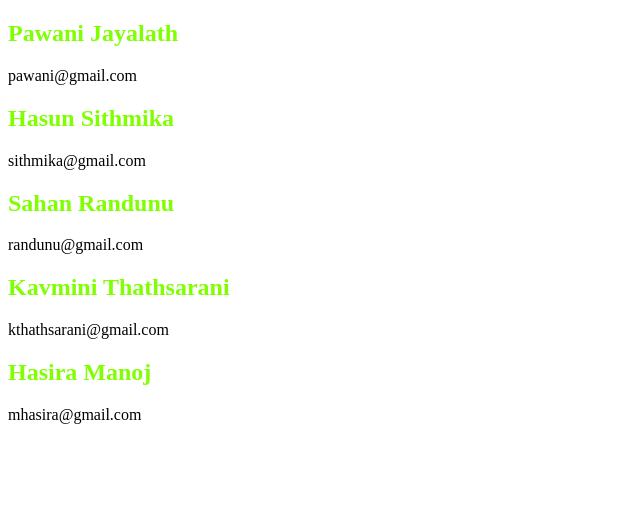
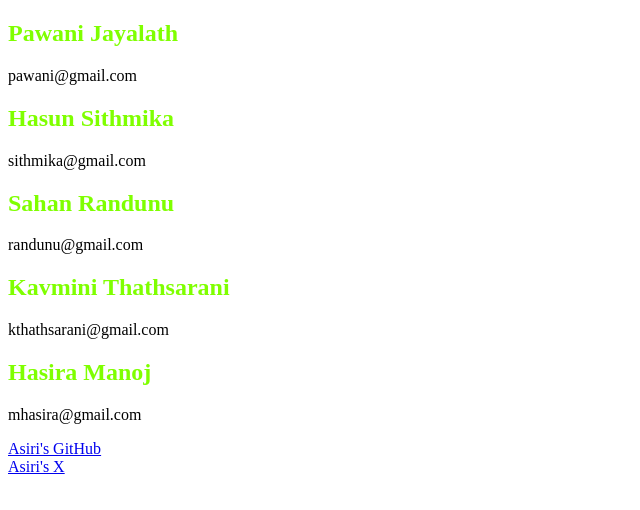
Before and after one commit to asiripr/my-first-react-app, a React (Create React App) app: page / in a window 1280 px wide. Shown: the top 510 px of the page, without its empty margins (0-640 px from the left). Built offline with nearby package versions, Linux system fonts and the light colour scheme.

Commit message:
modified UserLink for use props

```diff
--- a/src/App.js
+++ b/src/App.js
@@ -8,6 +8,10 @@ function App() {
       <UserData userName="Sahan Randunu" userEmail="randunu@gmail.com"/>
       <UserData userName="Kavmini Thathsarani" userEmail="kthathsarani@gmail.com"/>
       <UserData userName="Hasira Manoj" userEmail="mhasira@gmail.com"/>
+
+
+      <UserLink link="https://github.com/asiripr" label="Asiri's GitHub"/>
+      <UserLink link="https://x.com/asiripramodaya" label="Asiri's X"/>
 
     </div>
   );
@@ -23,10 +27,10 @@ const UserData = (props) =>{
 };
 
 // another user componet
-const UserLink = () => {
+const UserLink = (props) => {
   return(
     <div>
-      <a href='https://github.com/asiripr' target='_blank'>Asiri's GitHub</a>
+      <a href={props.link} target='_blank'>{props.label}</a>
     </div>
   );
 }
```
